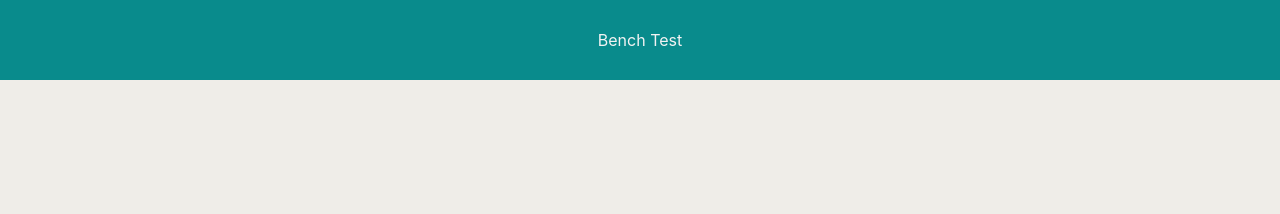
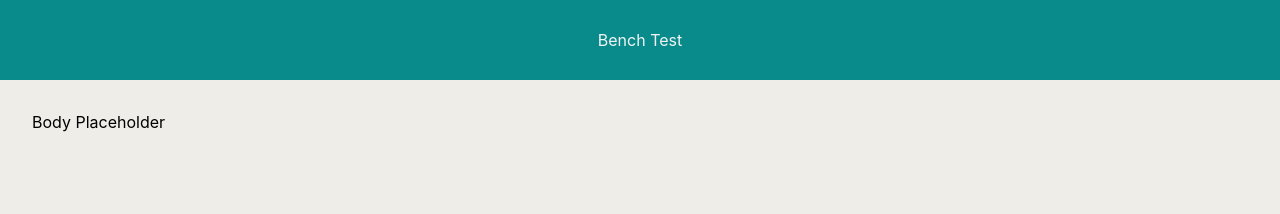
Before and after one commit to ralvapil/bench-test, a React (Create React App) app: page / in a window 1280 px wide. Shown: the top 214 px of the page. Built offline with nearby package versions, Linux system fonts and the light colour scheme.

Commit message:
Implemented Body component and set root font size

```diff
--- /dev/null
+++ b/src/components/Body/Body.js
@@ -0,0 +1,10 @@
+import React from 'react';
+import styled from 'styled-components';
+
+const StyledBody = styled.div`
+  padding: 2rem;
+`;
+
+export default function Body({ children }) {
+  return <StyledBody>{children}</StyledBody>;
+}
--- a/src/components/index.js
+++ b/src/components/index.js
@@ -1 +1,2 @@
-export { default as Header } from "./Header/Header";
+export { default as Header } from './Header/Header';
+export { default as Body } from './Body/Body';
--- a/src/index.css
+++ b/src/index.css
@@ -5,6 +5,7 @@ body {
     sans-serif;
   -webkit-font-smoothing: antialiased;
   -moz-osx-font-smoothing: grayscale;
+  font-size: 16px;
 }
 
 code {
--- a/src/views/MainView/MainView.js
+++ b/src/views/MainView/MainView.js
@@ -1,8 +1,11 @@
-import React from "react";
-import styled from "styled-components";
+// package imports
+import React from 'react';
+import styled from 'styled-components';
 
-import { Header } from "../../components";
+// project imports
+import { Header, Body } from '../../components';
 
+// page container
 const Container = styled.div`
   background-color: #efede8;
   height: 100vh;
@@ -12,6 +15,7 @@ export default function MainView() {
   return (
     <Container>
       <Header>Bench Test</Header>
+      <Body>Body Placeholder</Body>
     </Container>
   );
 }
```
